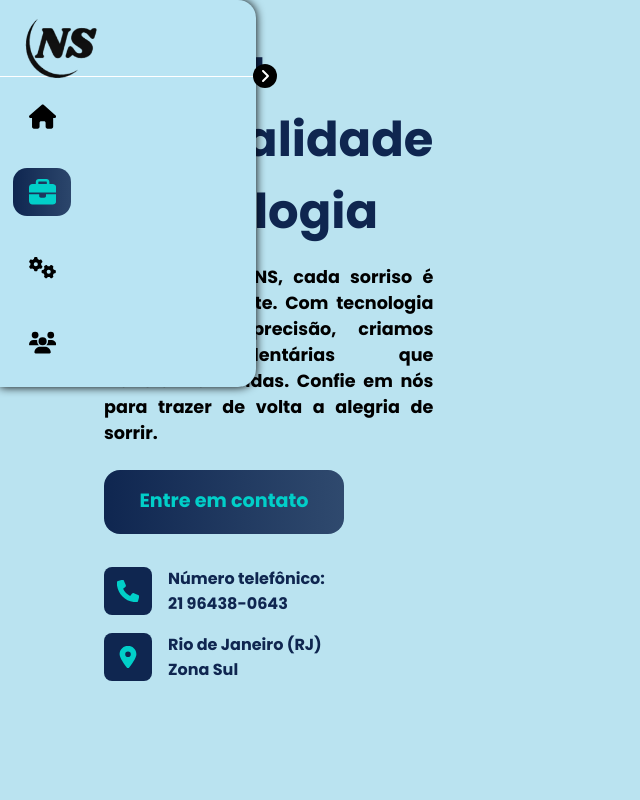
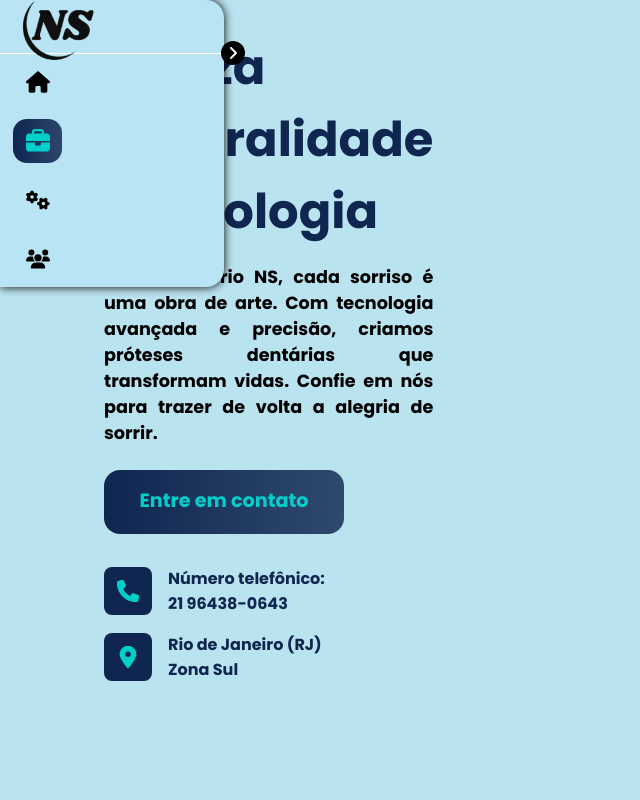
Before and after one commit to VictorCabralNSilva/Laboratorio-ns, a React (Vite) app: page / in a window 768 px wide. Shown: the top 800 px of the page, without its empty margins (0-640 px from the left). Built offline with nearby package versions, Linux system fonts and the light colour scheme.

Commit message:
header responsivo correto

```diff
--- a/src/containers/layout/Footer/Footer.module.css
+++ b/src/containers/layout/Footer/Footer.module.css
@@ -485,7 +485,7 @@
         margin: auto 1rem;
     }
     #footer_info ul {
-        margin: 0 auto;
+        margin: 0 auto 0 auto;
         padding-bottom: 0rem;
         gap: 1.5rem;
     }
@@ -493,7 +493,7 @@
         display: flex;
         justify-content: flex-start;
         align-items: center;
-        margin: 0 auto 1.5rem auto;
+        margin: 0 auto 1rem auto;
         a{
             display: flex;
             flex-direction: row;
@@ -538,7 +538,7 @@
     .footerFeedback{
         gap: 1rem;
         width: 45%;
-        height: 16rem;
+        height: 15rem;
         margin: 1rem auto;
     }
     .feedbackContainer{
@@ -561,6 +561,9 @@
     #footer_logo{
         display: none;
     }
+    #direitos{
+        padding: 0.3rem 0;
+    }
 }
 @media (min-width: 992px) and (max-width: 1199px) {
     #footer{
@@ -582,13 +585,14 @@
         animation: TransitionIn 0.1s ease-in;
     }
     .footerFeedback{
-        margin: auto 1rem;
+        margin: 0.6rem 1rem;
         gap: 0.5rem;
     }
     #footer_container{
         margin: auto 1rem;
     }
     #footer_info ul{
+        margin: 0 auto;
         gap: 2rem;
     }
     .footer_social{
@@ -600,6 +604,9 @@
     }
     #footer_logo{
         display: none;
+    }
+    #direitos{
+        padding: 0.3rem 0;
     }
 }
 @media (min-width: 1200px) and (max-width: 1440px) {
--- a/src/containers/layout/Header/Header.module.css
+++ b/src/containers/layout/Header/Header.module.css
@@ -337,9 +337,9 @@
         display: flex;
         position: fixed;
         background-color: rgba(185, 228, 243, 1);
-        width: 5.4rem;
+        width: 5rem;
         border-radius: 0px 18px 18px 0px;
-        padding-bottom: 0.5rem;
+        padding-bottom: 0;
         box-shadow: 0px 0px 10px #000;
         animation: 0.4s ease-in-out both closewidth;
         z-index: 1;
@@ -351,32 +351,32 @@
         from {
             width: 5.4rem;
         } to {
-            width: 16rem;
+            width: 14rem;
         }
     }
     @keyframes closewidth{
         from {
-            width: 16rem;
+            width: 14rem;
         } top {
             width: 5.4rem;
         }
     }
     .logo{
-        margin: 0.9rem 0 0 -0.5rem;
-        width: 151px;
-        height: 69px;
+        margin: 0.4rem 0 0 -0.7rem;
+        width: 61px;
+        height: 49px;
         object-fit: cover;
         img{
-            margin-top: -0.8rem;
-            width: 75px;
-            height: 65px;
+            margin-top: 0rem;
+            width: 70px;
+            height: 60px;
             transition: all 0.3s linear;
         }
     }
     ._open .logo{
         img{
-            width: 95px;
-            height: 80px;
+            width: 75px;
+            height: 65px;
             transition: all 0.3s linear;
         }
     }
@@ -385,8 +385,8 @@
         flex-direction: column;
         align-items: start;
         margin: 0;
-        padding: 0 0 0.8rem 0.8rem;
-        gap: 0.6rem;
+        padding: 0 0 0.4rem 0.8rem;
+        gap: 0.3rem;
         transition: width 0.3s;
     }
     ._open .nav_header{
@@ -397,27 +397,31 @@
         height: 1px;
         width: 100%;
         position: absolute;
-        top: 4.72rem;
+        top: 3.3rem;
         background-color: #ffffff;
         z-index: -1;
     }
     .menu{
         flex-direction: column;
-        gap: 1.7rem;
+        gap: 1rem;
         transition: width 1s ease-in-out;
         li a{
-            padding: 0.6rem 0.6rem 0.6rem 2rem;
+            height: 2.7rem;
+            padding: 0rem 0.45rem 0rem 1.8rem;
         }
         a svg{
-            font-size: 1.7rem;
+            font-size: 1.5rem;
             margin: 0rem 0.35rem 0rem -1rem;
         }
     }
     ._open .menu{
-        width: 95%;
+        width: 90%;
         transition: 1s;
+        a{
+            font-size: 1rem;
+        }
         a svg{
-            font-size: 2rem;
+            font-size: 1.7rem;
         }
     }
     .menu li a{
@@ -446,7 +450,7 @@
         align-items: center;
         justify-content: center;
         position: absolute;
-        top: 4rem;
+        top: 2.59rem;
         right: -1.3rem;
         cursor: pointer;
         border: none;
@@ -482,20 +486,20 @@
         from {
             width: 5.3rem;
         } to {
-            width: 17rem;
+            width: 15.5rem;
         }
     }
     @keyframes closewidth{
         from {
-            width: 17rem;
+            width: 15.5rem;
         } top {
             width: 5.3rem;
         }
     }
     .logo{
-        margin: 1rem 0 0 -0.5rem;
-        width: 151px;
-        height: 69px;
+        margin: 1rem 0 0 -0.6rem;
+        width: 61px;
+        height: 49px;
         object-fit: cover;
         img{
             margin-top: -1rem;
@@ -506,8 +510,8 @@
     }
     ._open .logo{
         img{
-            width: 95px;
-            height: 80px;
+            width: 80px;
+            height: 70px;
             transition: all 0.3s linear;
         }
     }
@@ -516,8 +520,8 @@
         flex-direction: column;
         align-items: flex-start;
         margin: 0;
-        padding: 0rem 0rem 0.6rem 0.55rem;
-        gap: 0.5rem;
+        padding: 0 0 0 0.55rem;
+        gap: 0rem;
         transition: width 0.3s;
     }
     ._open .nav_header{
@@ -529,27 +533,31 @@
         height: 1px;
         width: 100%;
         position: absolute;
-        top: 4.9rem;
+        top: 3.7rem;
         background-color: #ffffff;
         z-index: -1;
     }
     .menu{
         flex-direction: column;
-        gap: 2rem;
+        gap: 1rem;
         transition: width 1s ease-in-out;
         li a{
             padding: 0.6rem 0.6rem 0.6rem 2rem;
+            height: 2.9rem;
         }
         a svg{
-            font-size: 1.7rem;
+            font-size: 1.55rem;
             margin: 0rem 0.4rem 0rem -1rem;
         }
     }
     ._open .menu{
         width: 95%;
         transition: 1s;
+        a{
+            font-size: 1.15rem;
+        }
         a svg{
-            font-size: 2rem;
+            font-size: 1.8rem;
         }
     }
     .menu li a{
@@ -577,7 +585,7 @@
         align-items: center;
         justify-content: center;
         position: absolute;
-        top: 4.2rem;
+        top: 3rem;
         right: -1.1rem;
         cursor: pointer;
         border: none;
--- a/src/containers/layout/QuemSomos/QuemSomos.jsx
+++ b/src/containers/layout/QuemSomos/QuemSomos.jsx
@@ -10,7 +10,7 @@ export function QuemSomos() {
     const observer = new IntersectionObserver((entries) => {
       entries.forEach(entry => {
         if (entry.isIntersecting) {
-          gsap.to(boxRef.current, { duration: 1, y: 0, opacity: 1, delay: 0.2 });
+          gsap.to(boxRef.current, { duration: 1, y: 0, opacity: 1, delay: 0.1 });
         } else {
           gsap.to(boxRef.current, { duration: 1, y: 10, opacity: 0.1 });
         }
```
